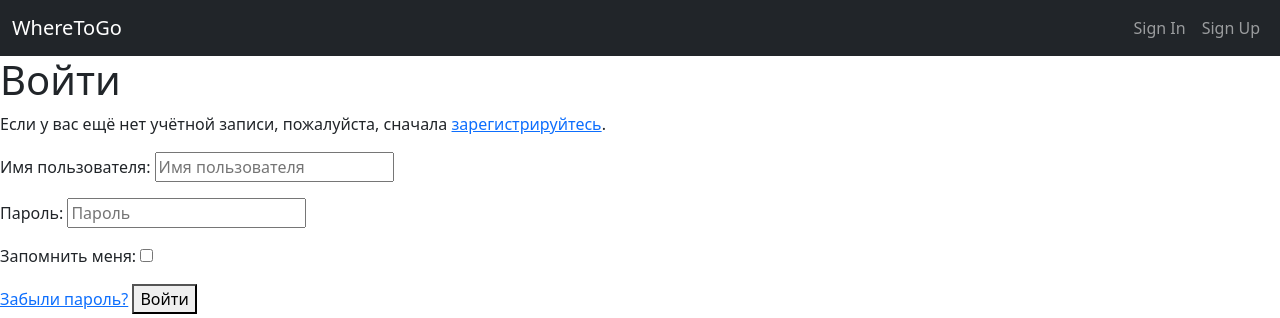
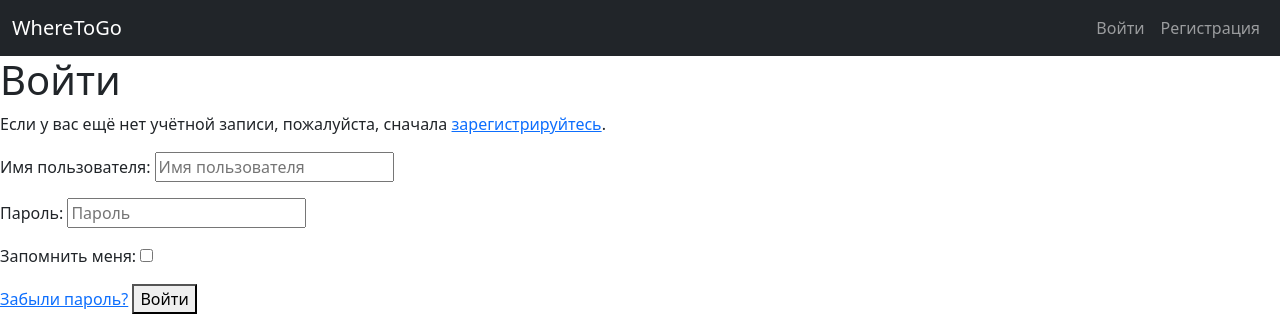
Before and after one commit to Llloooggg/WhereToGo, a Django app: page /accounts/login/?next=/accounts/email/ in a window 1280 px wide. Shown: the top 318 px of the page. Run offline with Django 4.2, Linux system fonts and the light colour scheme; some libraries are stand-ins or nearby versions.

Commit message:
Перевод для базового шаблона

```diff
--- a/wheretogo/templates/common/base.html
+++ b/wheretogo/templates/common/base.html
@@ -23,16 +25,16 @@
                         {{ user.username }}
                     </a>
                     <ul class="dropdown-menu dropdown-menu-end" aria-labelledby="navbarDropdownMenuLink">
-                        <li><a class="dropdown-item" href="{% url 'account_email' %}">Change E-mail</a></li>
-                        <li><a class="dropdown-item" href="{% url 'account_logout' %}">Sign Out</a></li>
+                        <li><a class="dropdown-item" href="{% url 'account_email' %}">{% trans "Change E-mail" %}</a></li>
+                        <li><a class="dropdown-item" href="{% url 'account_logout' %}">{% trans "Sign Out" %}</a></li>
                     </ul>
                 </li>
                 {% else %}
                 <li class="nav-item">
-                    <a class="nav-link" href="{% url 'account_login' %}">Sign In</a>
+                    <a class="nav-link" href="{% url 'account_login' %}">{% trans "Sign In" %}</a>
                 </li>
                 <li class="nav-item">
-                    <a class="nav-link" href="{% url 'account_signup' %}">Sign Up</a>
+                    <a class="nav-link" href="{% url 'account_signup' %}">{% trans "Sign Up" %}</a>
                 </li>
                 {% endif %}
             </ul>
```
Also changed, not shown: other parts of wheretogo/templates/common/base.html (+2 -0 lines).
